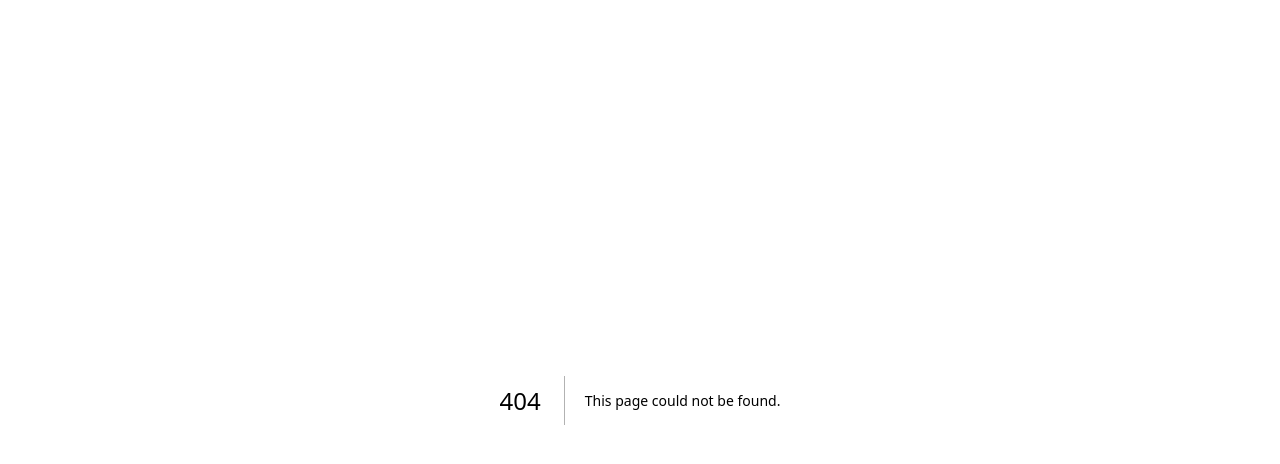
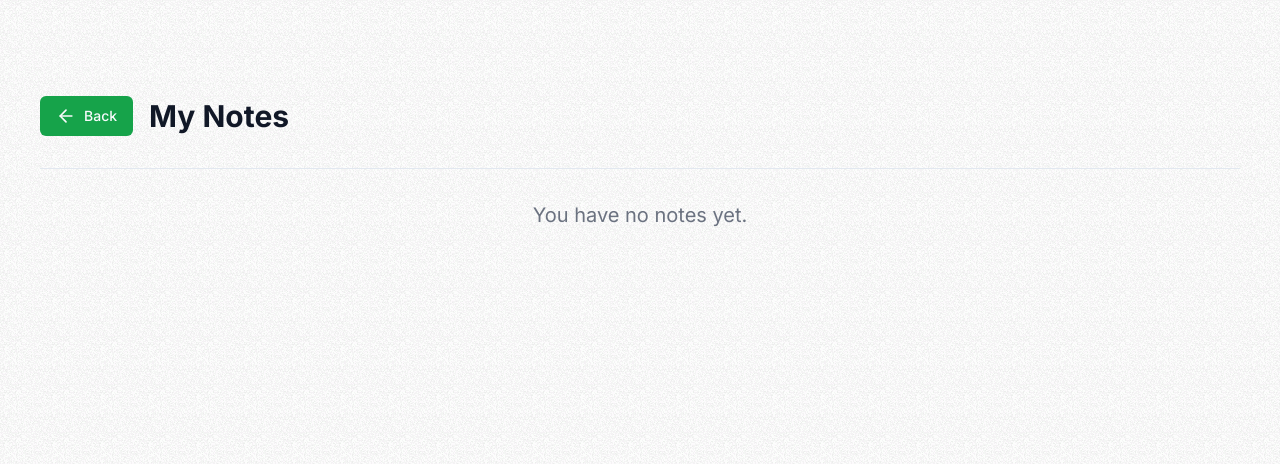
Before and after one commit to OmarMWarraich/ai-notebook, a Next.js app: page /dashboard in a window 1280 px wide. Before the commit this address had no page. Shown: the top 464 px of the page. Built offline with nearby package versions, Linux system fonts and the light colour scheme.

Commit message:
feat: Dashboard UI

```diff
--- a/package.json
+++ b/package.json
@@ -10,6 +10,7 @@
   },
   "dependencies": {
     "@clerk/nextjs": "^4.25.4",
+    "@radix-ui/react-separator": "^1.0.3",
     "@radix-ui/react-slot": "^1.0.2",
     "class-variance-authority": "^0.7.0",
     "clsx": "^2.0.0",
--- /dev/null
+++ b/src/app/dashboard/page.tsx
@@ -0,0 +1,54 @@
+import { Button } from '@/components/ui/button'
+import { Separator } from '@/components/ui/separator'
+import { UserButton } from '@clerk/nextjs'
+import { ArrowLeft } from 'lucide-react'
+import Link from 'next/link'
+import React from 'react'
+
+type Props = {}
+
+const DashboardPage = (props: Props) => {
+  return (
+    <>
+        <div className="grainy min-h-screen">
+            <div className="max-w-7xl mx-auto p-10">
+                <div className="h-14"></div>
+                <div className="flex justify-between items-center md:flex-row flex-col">
+                    <div className="flex items-center">
+                        <Link href="/">
+                            <Button className='bg-green-600'>
+                                <ArrowLeft className="h-5 w-5 mr-2"/>
+                                Back
+                            </Button>
+                        </Link>
+                        <div className="w-4"></div>
+                        <h1 className="text-3xl font-bold text-gray-900">
+                            My Notes
+                        </h1>
+                        <div className="w-4"></div>
+                        <UserButton />
+                    </div>
+                </div>
+
+                <div className="h-8"></div>
+
+                <Separator />
+
+                <div className="h-8"></div>
+
+                {/* list all the notes */}
+
+                {/* TODO conditionally rendered */}
+                <div className="text-center">
+                    <h2 className="text-xl text-gray-500">
+                        You have no notes yet.
+                    </h2>
+                </div>
+
+            </div>
+        </div>
+    </>
+  )
+}
+
+export default DashboardPage
--- /dev/null
+++ b/src/components/ui/separator.tsx
@@ -0,0 +1,31 @@
+"use client"
+
+import * as React from "react"
+import * as SeparatorPrimitive from "@radix-ui/react-separator"
+
+import { cn } from "@/lib/utils"
+
+const Separator = React.forwardRef<
+  React.ElementRef<typeof SeparatorPrimitive.Root>,
+  React.ComponentPropsWithoutRef<typeof SeparatorPrimitive.Root>
+>(
+  (
+    { className, orientation = "horizontal", decorative = true, ...props },
+    ref
+  ) => (
+    <SeparatorPrimitive.Root
+      ref={ref}
+      decorative={decorative}
+      orientation={orientation}
+      className={cn(
+        "shrink-0 bg-border",
+        orientation === "horizontal" ? "h-[1px] w-full" : "h-full w-[1px]",
+        className
+      )}
+      {...props}
+    />
+  )
+)
+Separator.displayName = SeparatorPrimitive.Root.displayName
+
+export { Separator }
```
Also changed, not shown: 1 other file (tests, documents, lock files or other folders).
